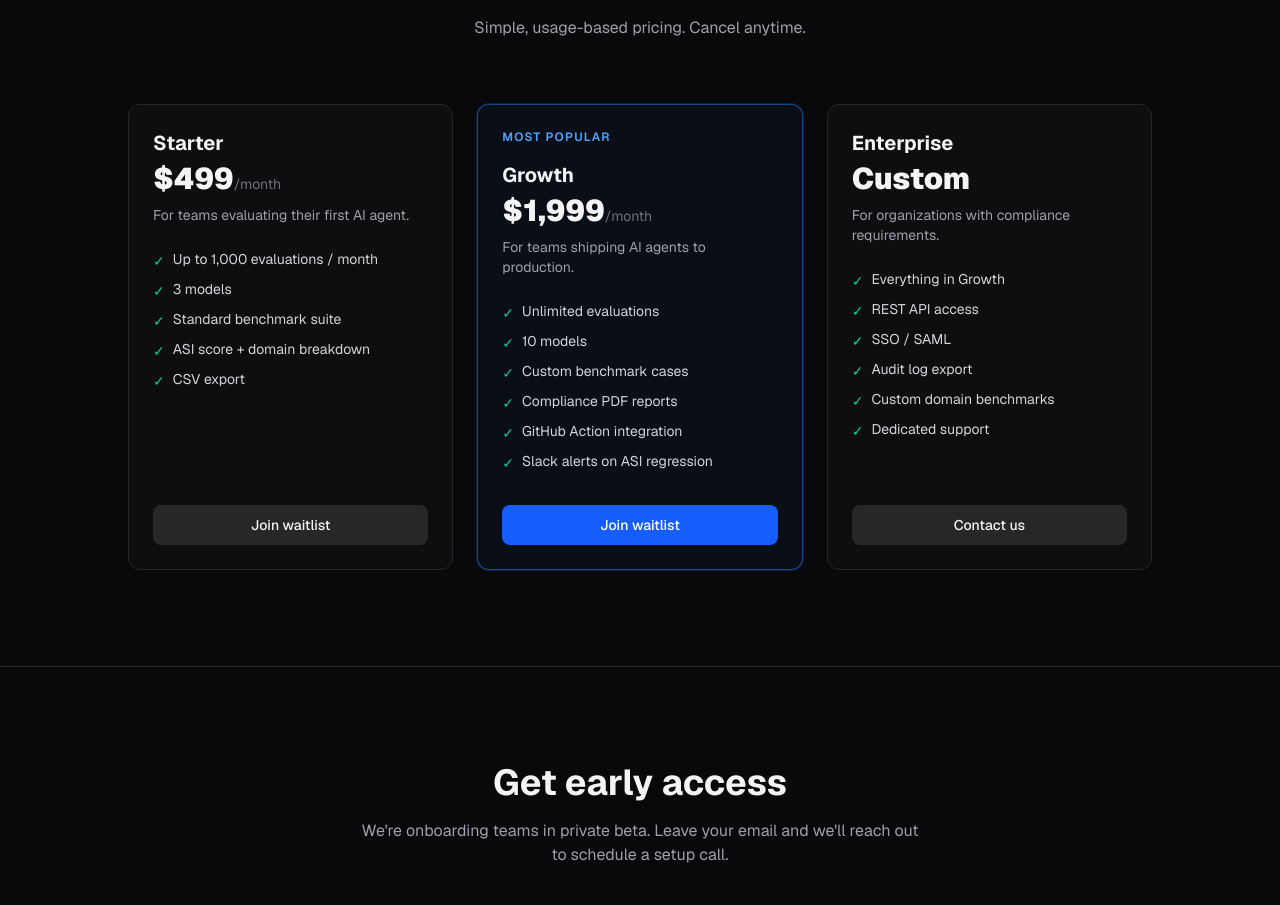
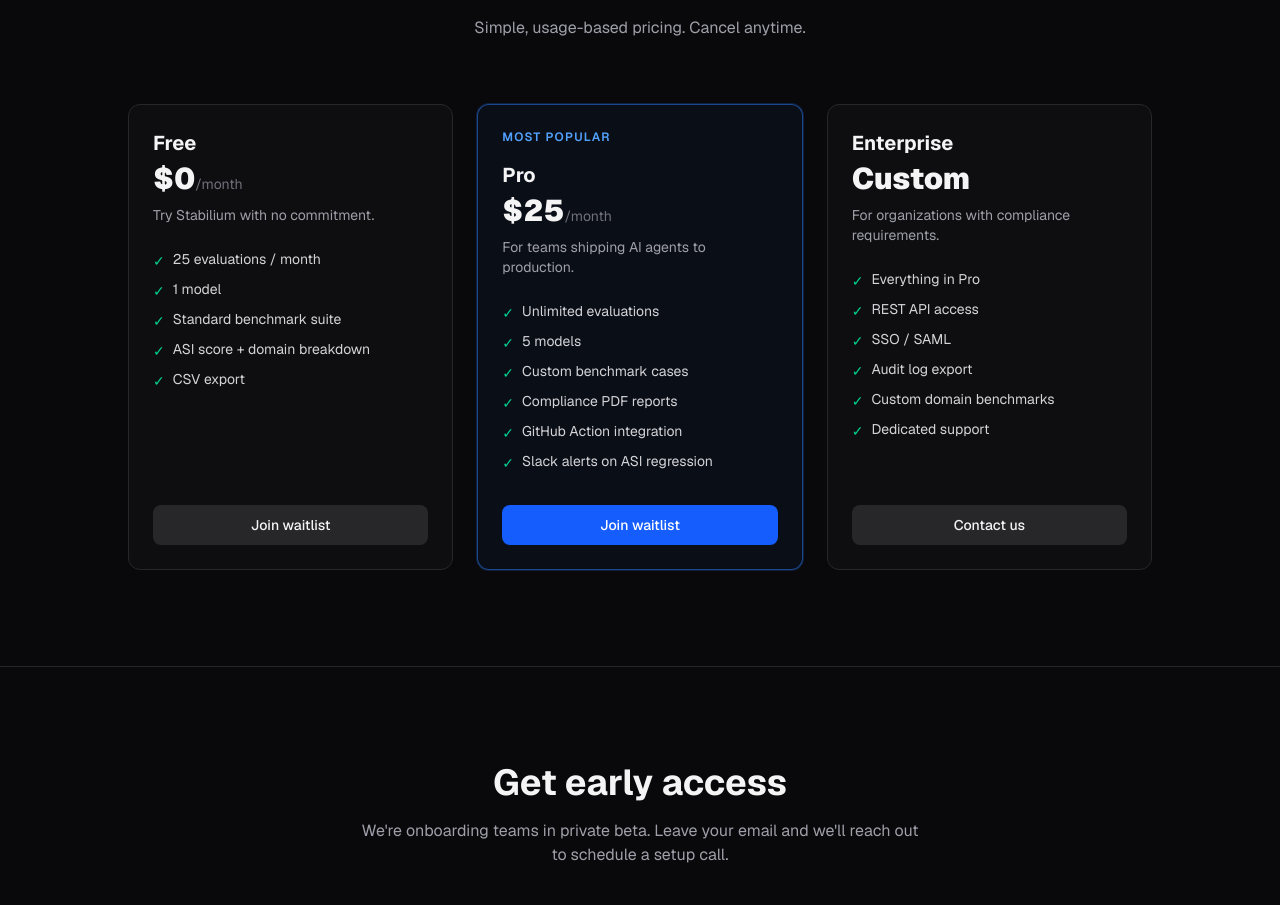
Before and after one commit to ruth411/stabilium-web, a Next.js app: page / in a window 1280 px wide. Shown: the part 3460-4365 px from the top of the page. Built offline with nearby package versions, Linux system fonts and the light colour scheme.

Commit message:
fix: update pricing to Free//Enterprise

```diff
--- a/src/app/page.tsx
+++ b/src/app/page.tsx
@@ -63,13 +63,13 @@
 
 const PRICING = [
   {
-    name: "Starter",
-    price: "$499",
+    name: "Free",
+    price: "$0",
     period: "/month",
-    description: "For teams evaluating their first AI agent.",
+    description: "Try Stabilium with no commitment.",
     features: [
-      "Up to 1,000 evaluations / month",
-      "3 models",
+      "25 evaluations / month",
+      "1 model",
       "Standard benchmark suite",
       "ASI score + domain breakdown",
       "CSV export",
@@ -78,13 +78,13 @@
     highlight: false,
   },
   {
-    name: "Growth",
-    price: "$1,999",
+    name: "Pro",
+    price: "$25",
     period: "/month",
     description: "For teams shipping AI agents to production.",
     features: [
       "Unlimited evaluations",
-      "10 models",
+      "5 models",
       "Custom benchmark cases",
       "Compliance PDF reports",
       "GitHub Action integration",
@@ -99,7 +99,7 @@
     period: "",
     description: "For organizations with compliance requirements.",
     features: [
-      "Everything in Growth",
+      "Everything in Pro",
       "REST API access",
       "SSO / SAML",
       "Audit log export",
```
